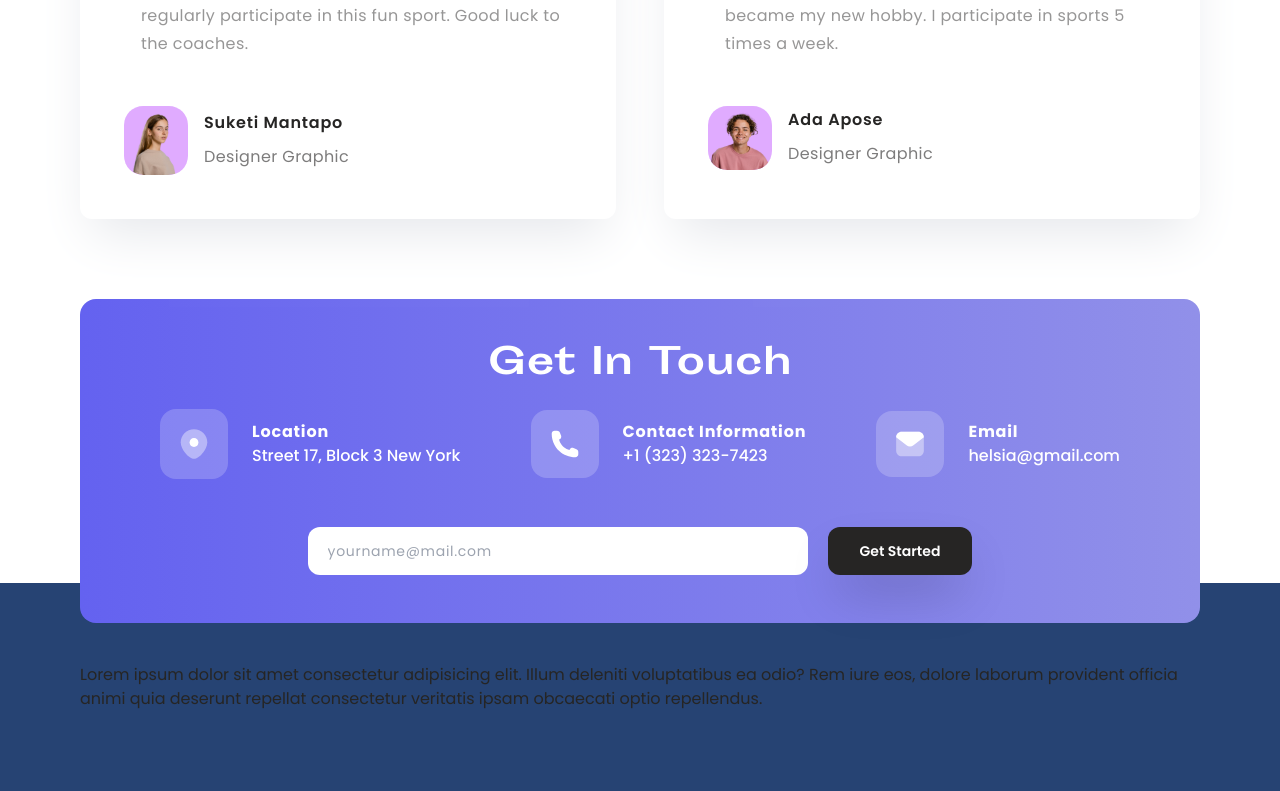
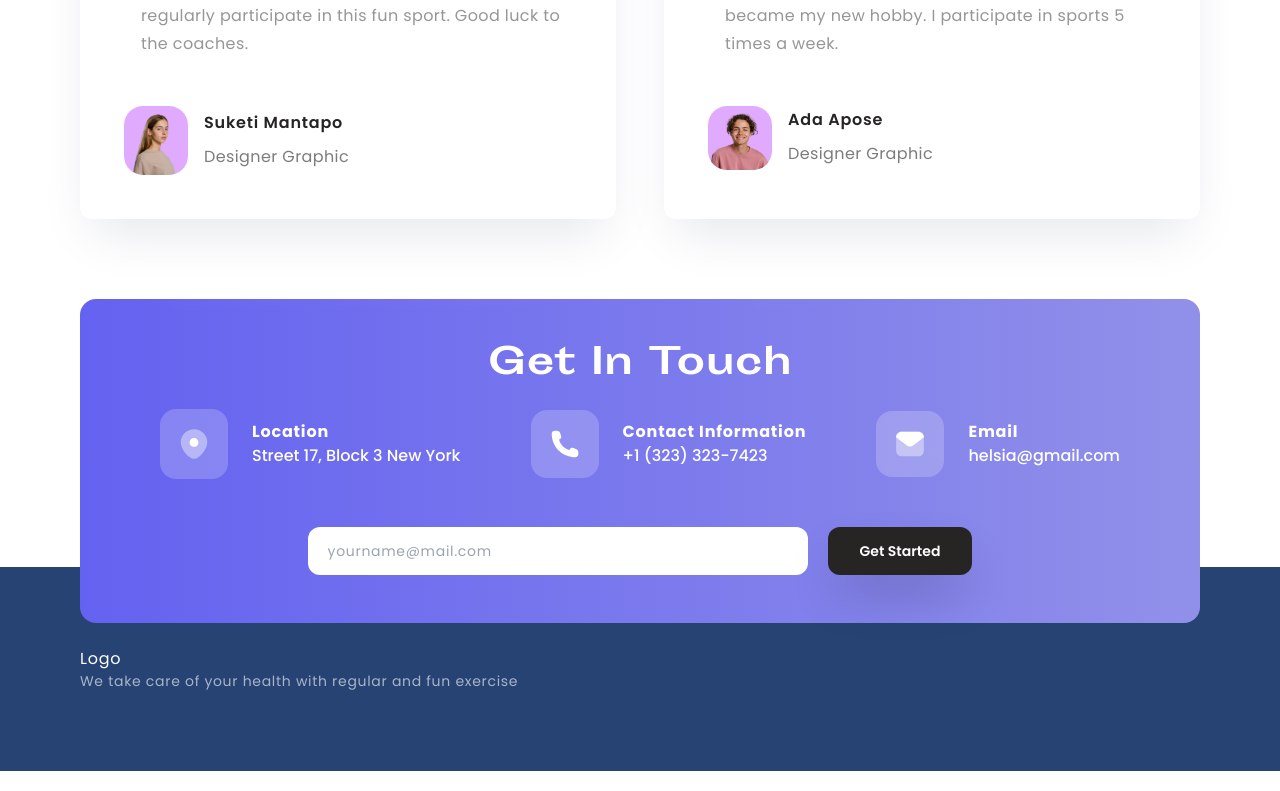
Before and after one commit to sohanemon/helsia-bootcamp, a Next.js app: page / in a window 1280 px wide. Shown: the part 3359-4150 px from the top of the page. Built offline with nearby package versions, Linux system fonts and the light colour scheme.

Commit message:
Jun 15, 2023, 3:29 PM

```diff
--- a/src/app/footer.tsx
+++ b/src/app/footer.tsx
@@ -1,10 +1,12 @@
 export default function Footer() {
   return (
-    <footer className='relative p-20 -mx-20 -mt-10 bg-themeBlue -z-20'>
-      Lorem ipsum dolor sit amet consectetur adipisicing elit. Illum deleniti
-      voluptatibus ea odio? Rem iure eos, dolore laborum provident officia animi
-      quia deserunt repellat consectetur veritatis ipsam obcaecati optio
-      repellendus.
+    <footer className='relative p-20 -mx-20 text-white -mt-14 bg-themeBlue -z-20 [&_p]:tracking-wider'>
+      <div>
+        <p>Logo</p>
+        <p className='text-sm opacity-60'>
+          We take care of your health with regular and fun exercise
+        </p>
+      </div>
     </footer>
   );
 }
```
